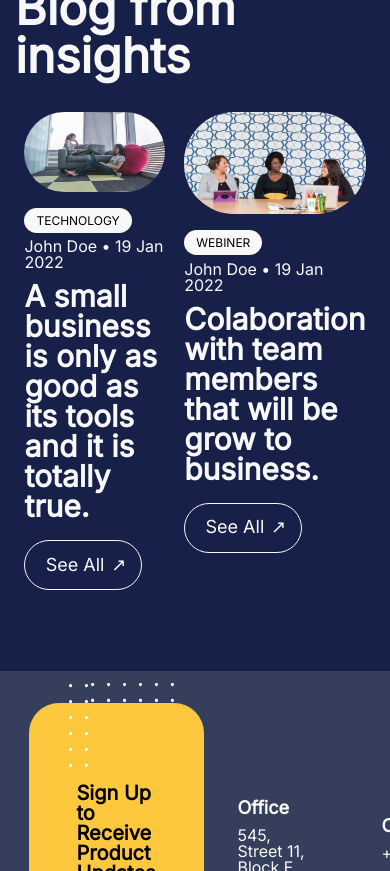
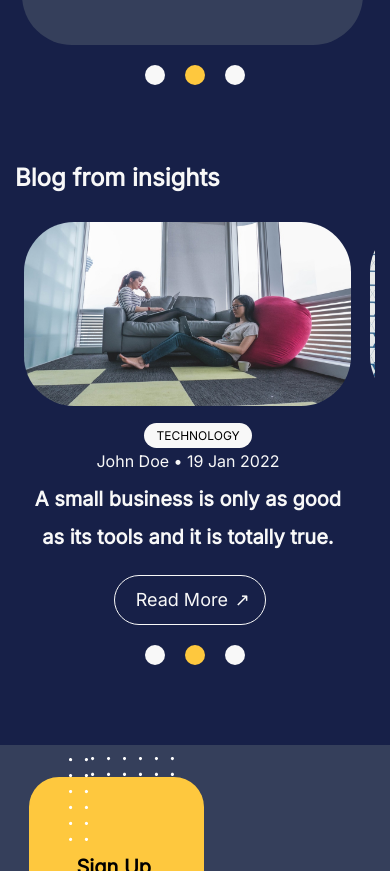
Before and after one commit to AaleksanderK/Digital_agency, a plain HTML site: page index.html in a window 390 px wide. Shown: the part 5762-6633 px from the top of the page. Drawn offline with Linux system fonts and the light colour scheme.

Commit message:
add adaptive section blog

```diff
--- a/index.html
+++ b/index.html
@@ -425,7 +425,7 @@
 									A small business is only as good as its tools and it is
 									totally true.
 								</h2>
-								<button class="general__button" type="button">See All</button>
+								<button class="general__button general__button-blog " type="button">Read More</button>
 							</div>
 							<div class="blog-cards__blog-card">
 								<img
@@ -438,9 +438,10 @@
 								<h2 class="blog-card__title">
 									Colaboration with team members that will be grow to business.
 								</h2>
-								<button class="general__button" type="button">See All</button>
+								<button class="general__button general__button-blog " type="button">Read More</button>
 							</div>
 						</div>
+						<div class="pagination pagination-blog "></div>
 					</div>
 				</section>
 			</main>
--- a/src/styles/scss/components/_blog.scss
+++ b/src/styles/scss/components/_blog.scss
@@ -28,7 +28,7 @@
 		background-color: $textColor;
 		border-radius: 36px;
 		cursor: pointer;
-		&:hover{
+		&:hover {
 			color: $battonColor;
 		}
 	}
@@ -49,3 +49,41 @@
 		padding: 0 0 1.45rem;
 	}
 }
+@media (max-width: 500px) {
+	.blog__title {
+		font-size: 24px;
+	}
+	.blog-cards {
+		overflow: hidden;
+		&__blog-card {
+			padding: 0 0.7rem 20px;
+		}
+	}
+	.blog-card {
+		&__blog-image {
+			border-radius: 50px;
+			margin: 0 0 1.45rem;
+			width: 327px;
+		}
+
+		&__badge {
+			margin-left: 120px;
+		}
+
+		&__name-data {
+			text-align: center;
+		}
+
+		&__title {
+			font-size: 20px;
+			text-align: center;
+			line-height: 38px;
+		}
+	}
+	.general__button-blog {
+		margin-left: 90px;
+	}
+	.pagination-blog {
+		margin-bottom: 80px;
+	}
+}
--- a/src/styles/scss/components/_reviews.scss
+++ b/src/styles/scss/components/_reviews.scss
@@ -74,10 +74,11 @@
 		padding: 6rem 0rem 2.4rem;
 	}
 	.reviews-cards__reviews-card-left {
-		margin: 0 1.6rem 20px 1.3rem;
+		margin: 0 1.6rem 20px 0.5rem;
 	}
 	.reviews-card {
 		&__paragraph {
+			line-height: 30px;
 			color: $textColor;
 			width: 265px;
 			padding: 2rem 0;
@@ -88,7 +89,7 @@
 				display: block;
 				position: absolute;
 				top: 45%;
-				left: -3.5%;
+				left: -4.5%;
 			}
 		}
 	}
@@ -98,4 +99,7 @@ flex-direction: column;
 	.user__stars{
 		padding-left: 80px;
 	}
+	.reviews-card__icon-quote{
+		padding-left: 100px;
+	}
 }
```
Also changed, not shown: src/styles/css/main.css, src/styles/css/main.min.css.
